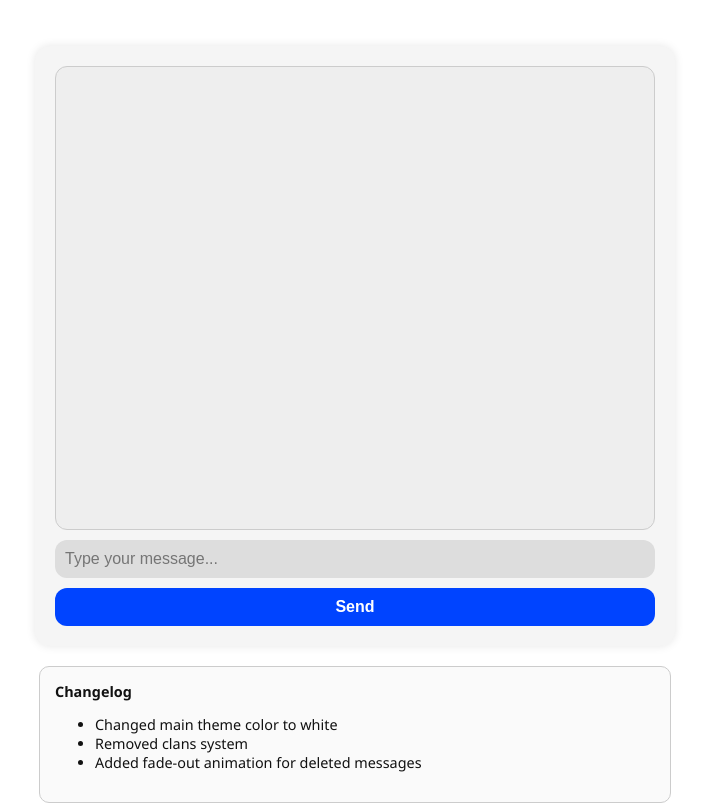
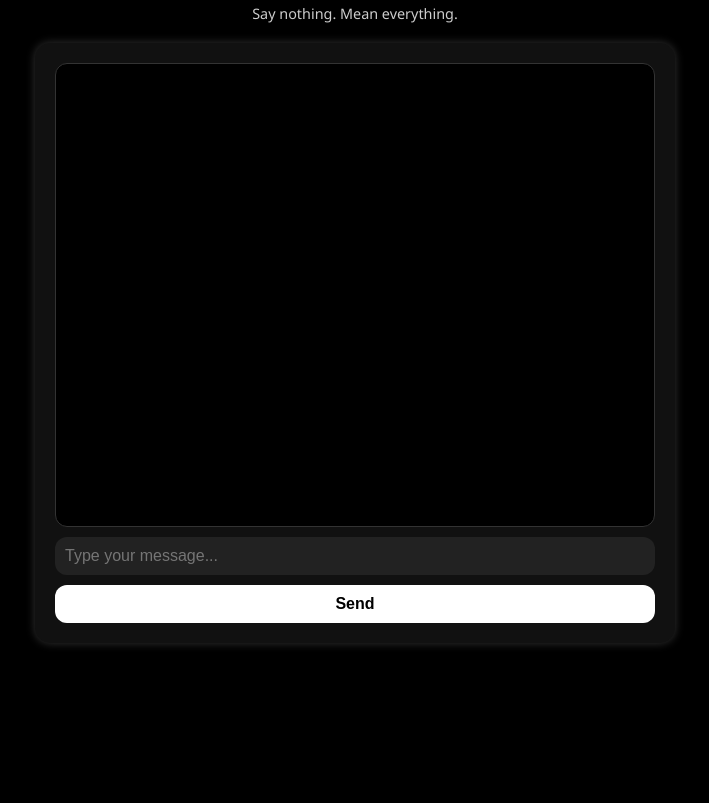
Before and after one commit to PancakeLoverLol/nullchat, a plain HTML site: page index.html in a window 1280 px wide. Shown: the part 80-883 px from the top of the page, without its empty margins (285-994 px from the left). After the commit the page ends 800 px from the top, so only its background shows below. Drawn offline with Linux system fonts and the light colour scheme; no server answers.

Commit message:
index.html

```diff
--- a/index.html
+++ b/index.html
@@ -8,21 +8,28 @@
     body {
       margin: 0; padding: 0;
       font-family: 'Segoe UI', Tahoma, Geneva, Verdana, sans-serif;
-    background-color: #ffffff;
-    color: #111;
+      background-color: #000;
+      color: #fff;
       display: flex;
       flex-direction: column;
       align-items: center;
       min-height: 100vh;
     }
+    h1 {
+      margin-top: 20px;
+    }
+    .slogan {
+      font-size: 0.9em;
+      color: #ccc;
+      margin-bottom: 20px;
+    }
     #chat {
-    margin-top: 40px;
       width: 90%;
       max-width: 600px;
-    background: #f5f5f5;
+      background: #111;
       padding: 20px;
       border-radius: 15px;
-    box-shadow: 0 0 10px rgba(0, 0, 0, 0.1);
+      box-shadow: 0 0 10px rgba(255, 255, 255, 0.2);
       display: flex;
       flex-direction: column;
       height: 70vh;
@@ -30,29 +37,29 @@
     #messages {
       flex: 1;
       overflow-y: auto;
-    background: #eee;
+      background: #000;
       padding: 1em;
       border-radius: 12px;
-    border: 1px solid #ccc;
+      border: 1px solid #333;
       margin-bottom: 10px;
     }
     .msg {
-    background: #ddd;
+      background: #222;
       padding: 0.5em 1em;
       border-radius: 10px;
       margin-bottom: 0.5em;
       position: relative;
       max-width: 90%;
-    color: #000;
+      color: #fff;
       transition: opacity 0.5s ease, height 0.5s ease, margin 0.5s ease, padding 0.5s ease;
     }
     .username {
-    color: #0044ff;
+      color: #fff;
       font-weight: bold;
     }
     .timestamp {
       font-size: 0.7em;
-    color: #666;
+      color: #888;
       margin-left: 10px;
     }
     .delete-btn {
@@ -61,7 +68,7 @@
       top: 5px;
       background: transparent;
       border: none;
-    color: #d00;
+      color: #f55;
       font-weight: bold;
       cursor: pointer;
       font-size: 1.1em;
@@ -72,8 +79,8 @@
       border: none;
       outline: none;
       font-size: 1em;
-    background: #ddd;
-    color: #000;
+      background: #222;
+      color: white;
       margin-bottom: 10px;
     }
     #sendBtn {
@@ -82,12 +89,12 @@
       border: none;
       cursor: pointer;
       font-size: 1em;
-    background-color: #0044ff;
-    color: #fff;
+      background-color: #fff;
+      color: #000;
       font-weight: bold;
     }
     #sendBtn:hover {
-    background-color: #0033cc;
+      background-color: #ddd;
     }
     .fade-out {
       opacity: 0 !important;
@@ -97,34 +104,16 @@
       overflow: hidden !important;
       transition: opacity 0.5s ease, height 0.5s ease, margin 0.5s ease, padding 0.5s ease;
     }
-  #changelog {
-    margin-top: 20px;
-    width: 90%;
-    max-width: 600px;
-    font-size: 0.9em;
-    background: #fafafa;
-    border: 1px solid #ccc;
-    padding: 15px;
-    border-radius: 10px;
-  }
   </style>
 </head>
 <body>
 
   <h1>nullchat.</h1>
+  <div class="slogan">Say nothing. Mean everything.</div>
   <div id="chat">
     <div id="messages"></div>
     <input type="text" id="messageInput" placeholder="Type your message..." />
     <button id="sendBtn">Send</button>
-</div>
-
-<div id="changelog">
-  <strong>Changelog</strong>
-  <ul>
-    <li>Changed main theme color to white</li>
-    <li>Removed clans system</li>
-    <li>Added fade-out animation for deleted messages</li>
-  </ul>
   </div>
 
   <script type="module">
```
Lines whose indentation alone changed are shown as unchanged.
